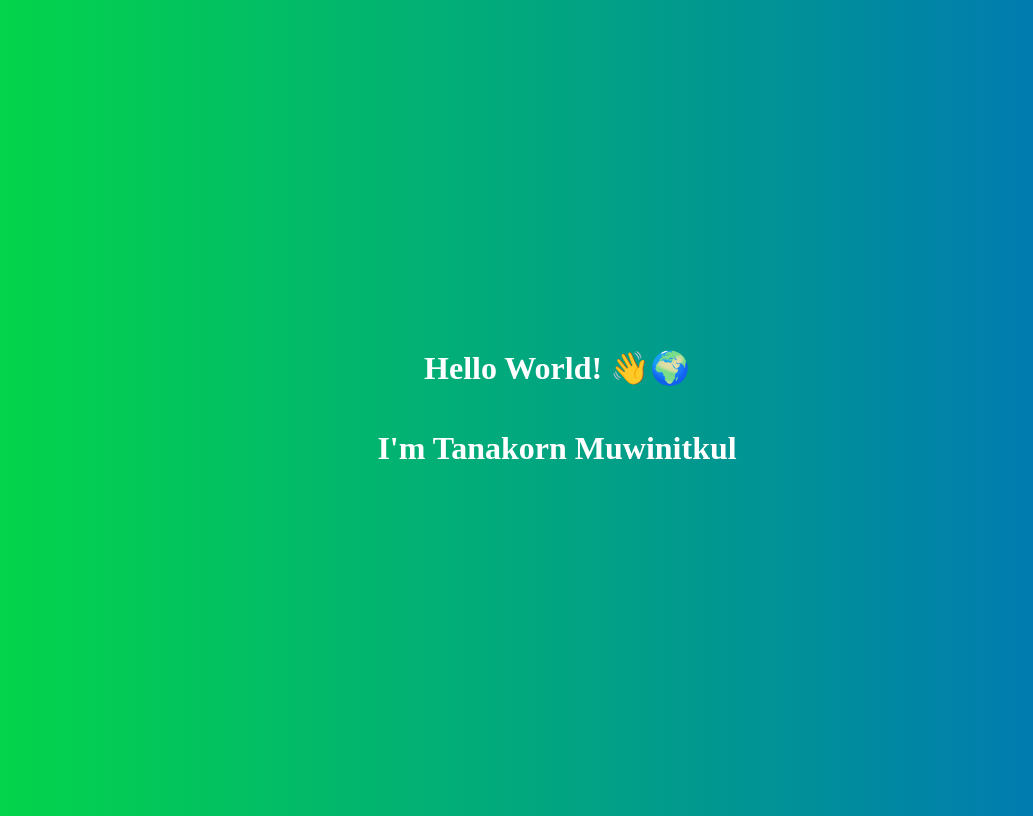
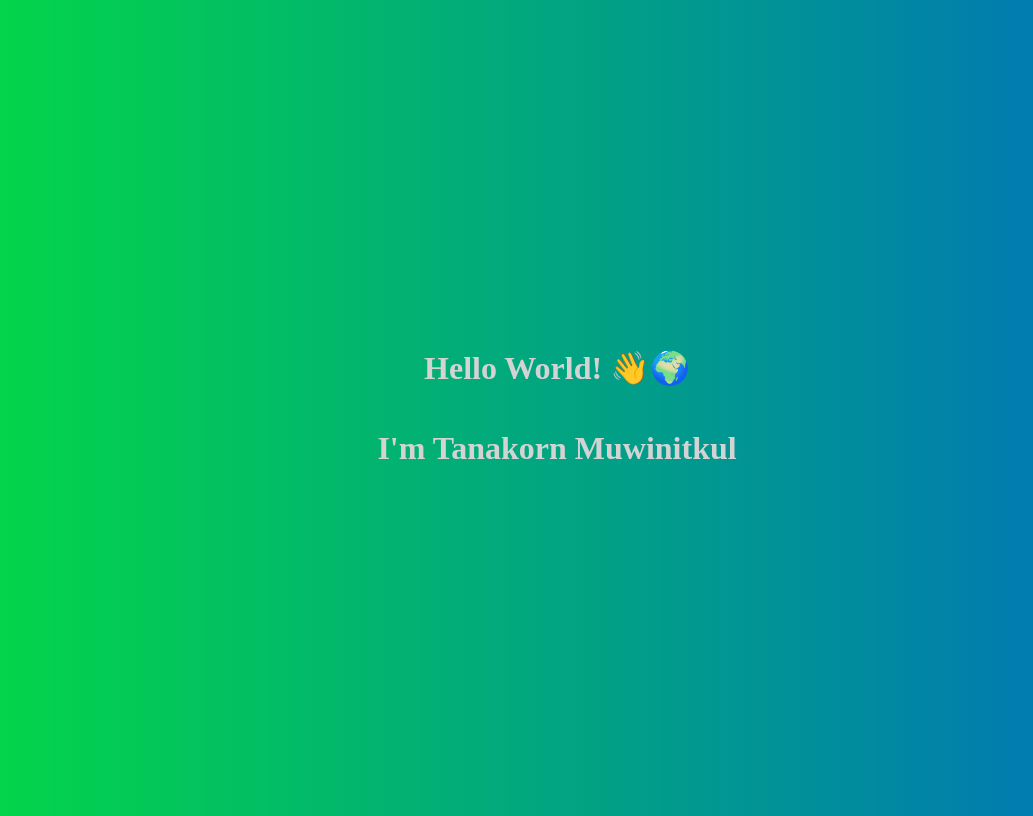
Before and after one commit to flukninja/flukninja.github.io, a plain HTML site: page index.html in a window 1280 px wide. Shown: the whole page, without its empty margins (91-1124 px from the left). Drawn offline with Linux system fonts and the light colour scheme.

Commit message:
change font color

```diff
--- a/index.html
+++ b/index.html
@@ -9,7 +9,7 @@
 				justify-content: center;
 				align-items: center;
 				background-image: linear-gradient(90deg,#03dc41 0%,#0074b9 95%);
-				color: white;
+				color: lightgray;
 			}
 		</style>
 	</head>
```
